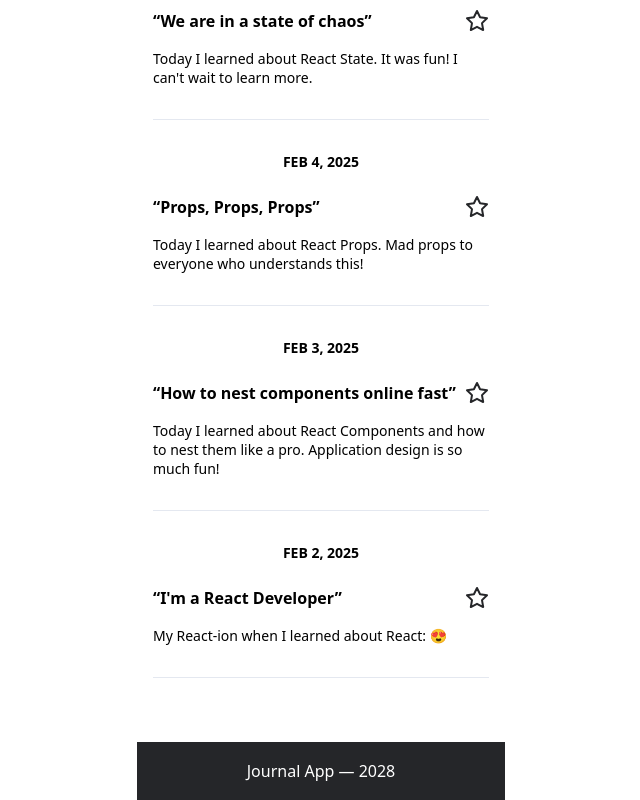
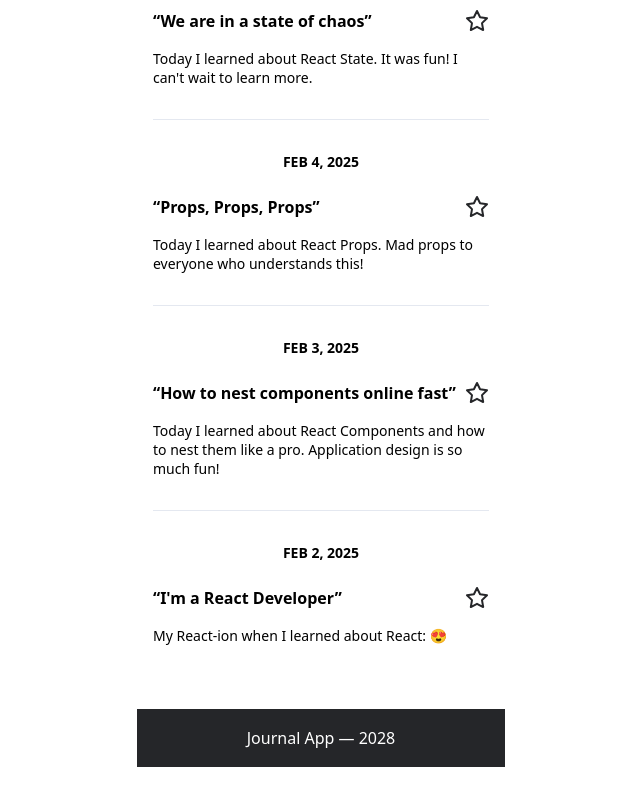
Before and after one commit to Nesssaaa/React-Journal-App-Challenge, a React (Create React App) app: page / in a window 1280 px wide. Shown: the part 682-1482 px from the top of the page, without its empty margins (319-959 px from the left). After the commit the page ends 1449 px from the top, so only its background shows below. Built offline with nearby package versions, Linux system fonts and the light colour scheme.

Commit message:
added React.Fragment

```diff
--- a/src/components/EntriesSection/index.js
+++ b/src/components/EntriesSection/index.js
@@ -4,6 +4,7 @@ import Entry from "../Entry";
 import Tabs from "../Tabs";
 import Tab from "../Tab";
 import Badge from "../Badge";
+import React from "react";
 
 const entries = [
   {
@@ -47,14 +48,13 @@ export default function EntriesSection() {
         </Tab>
       </Tabs>
       <div className="entries-section__entries">
-        {entries.map((entry)=>{
-          return <>
+        {entries.map((entry, index)=> {
+          return <React.Fragment key={entry.id}>
+            {index !== 0 && <Divider />}
           <Entry key={entry.id} date={entry.date} motto={entry.motto} notes={entry.notes}/>
-          <Divider />
-          </>
+          </React.Fragment>
+
         })}
-
-
       </div>
     </section>
   );
```
